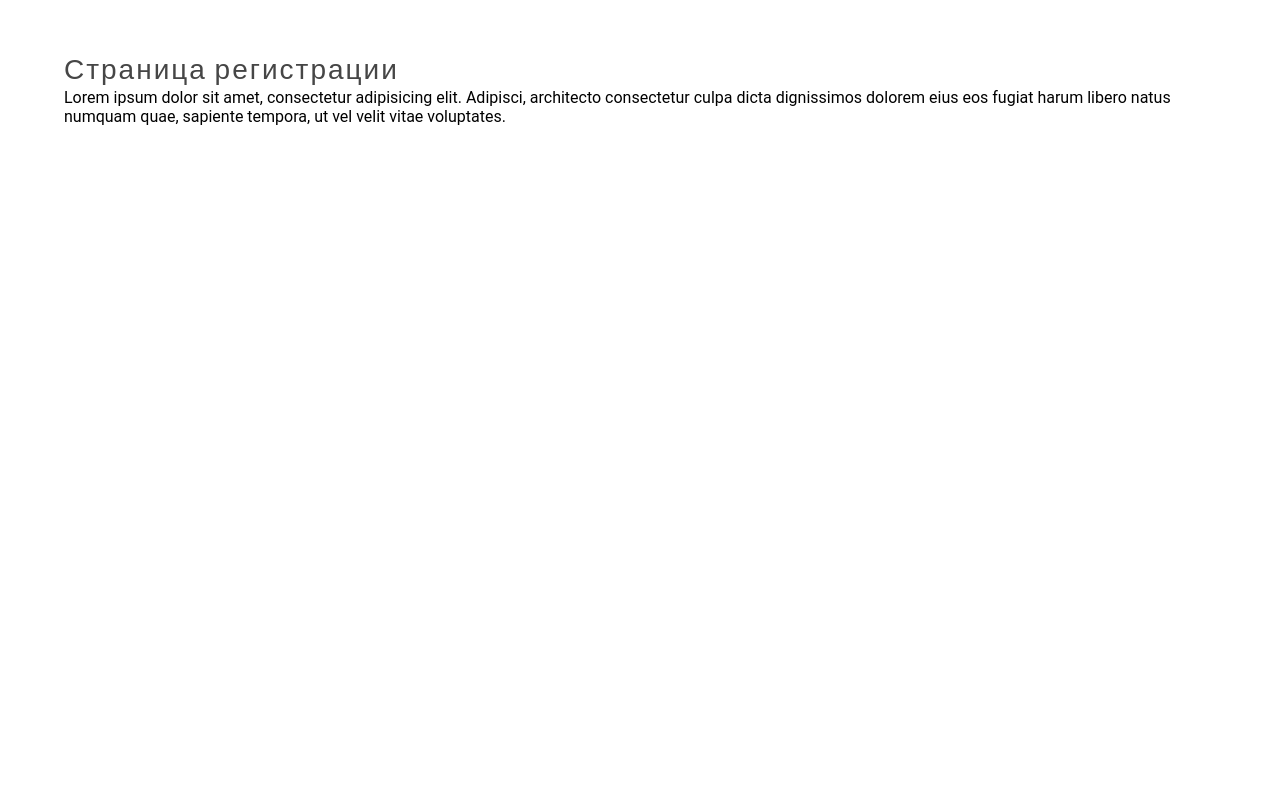
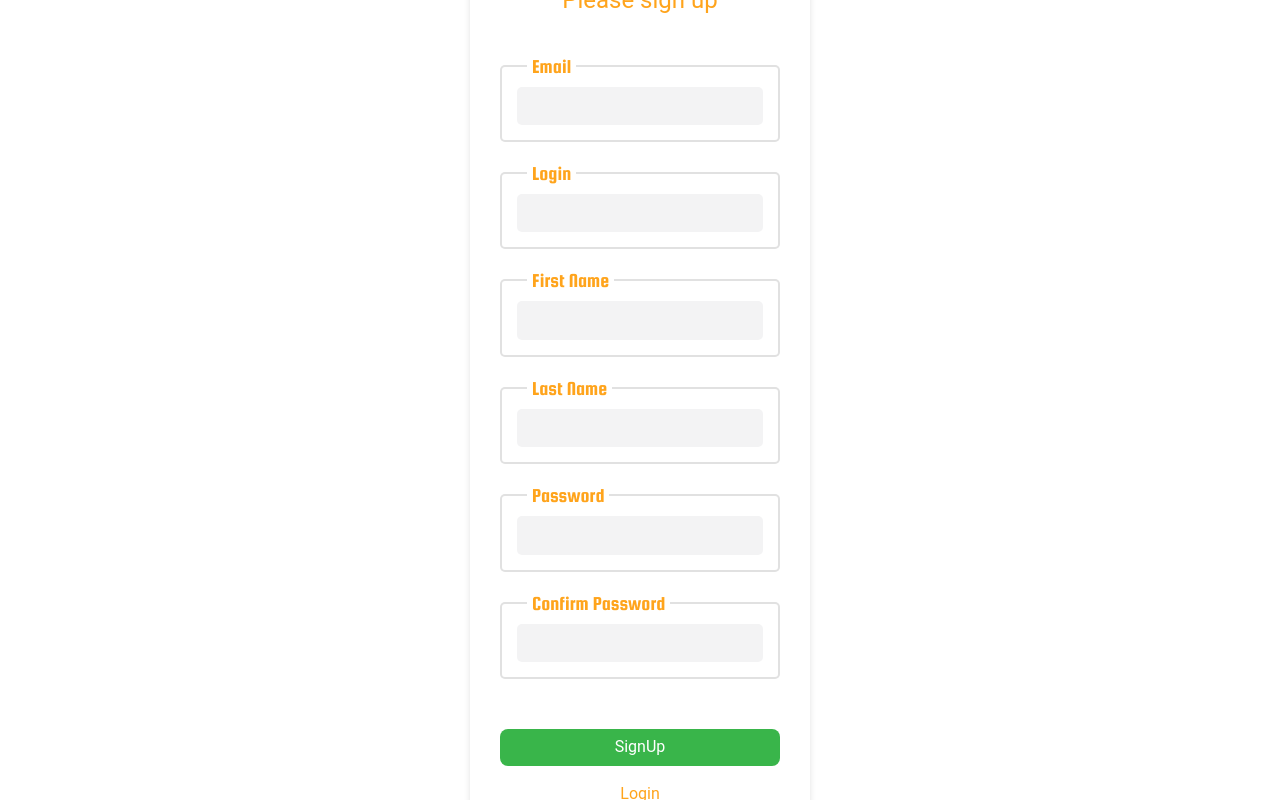
Before and after one commit to sergrage/monsters_invasion_defense_game, a React (Vite) app in the folder packages/client/: page /login in a window 1280 px wide. Both pictures are taken after a click on the button "Signup". Built offline with nearby package versions, Linux system fonts and the light colour scheme; no server answers; a web font is replaced by a local one.

Commit message:
feat: create register page, fix scss styles

```diff
--- a/packages/client/src/pages/login/style.module.scss
+++ b/packages/client/src/pages/login/style.module.scss
@@ -12,7 +12,6 @@
   justify-content: space-between;
   align-items: center;
   width: 340px;
-  height: 460px;
   padding: 30px;
   border-radius: 5px;
   box-shadow: 0px 0px 6px 0px var(--shadow-light);
@@ -28,6 +27,8 @@
   display: flex;
   flex-direction: column;
   gap: 30px;
+  padding-top: 50px;
+  padding-bottom: 50px;
 }
 
 .btns-wrapper {
--- a/packages/client/src/pages/signup/index.tsx
+++ b/packages/client/src/pages/signup/index.tsx
@@ -1,22 +1,129 @@
-import React, { FC } from "react";
+import { FC, useEffect, useState } from "react";
+import { useNavigate } from "react-router";
 
-import style from "./style.module.scss";
-import Title from "@/ui/title";
+import { routes } from "@/pages/routes";
+import { authUrl } from "@/endpoints/apiUrl";
+import useFetch from "@/hooks/useFetch";
+
+import Button from "@/ui/button";
+import Input from "@/ui/input";
+
+import style from "../login/style.module.scss";
 import Layout from "@/components/layout";
 
-const SignupPage: FC = () => {
+const LoginPage: FC = () => {
+  const navigate = useNavigate();
+  const sendRequest = useFetch();
+
+  const [formVal, setFormVal] = useState({ login: "", password: "" });
+  const [error, setError] = useState({ login: false, password: false });
+
+  // при первой отрисовке если позволяют куки то получаем данные юзера с дальнейшим редиректом
+  useEffect(() => {
+    applyData();
+  }, []);
+
+  const onClickHandler = () => {
+    navigate(routes.login);
+  };
+
+  // обновляем стэйт формы при изменении инпутов
+  const formChangeHandler = (event: React.ChangeEvent<HTMLInputElement>) => {
+    setFormVal({ ...formVal, [event.target.name]: event.target.value });
+  };
+
+  const errorHandler = (type: string, value: boolean) => {
+    setError({ ...error, [type]: value });
+  };
+
+  const onSubmitHandler = (event: React.FormEvent) => {
+    event.preventDefault();
+
+    if (!formVal.login || !formVal.password) return;
+    if (error.login || error.password) return;
+
+    sendRequest(
+      {
+        url: `${authUrl}/signin`,
+        method: "POST",
+        body: formVal,
+      },
+      applyData,
+    );
+  };
+
+  // запросить данные пользователя с дальнейшим редиректом
+  const applyData = () => {
+    sendRequest({ url: `${authUrl}/user` });
+    // navigate(routes.game) или navigate(routes.forum) ???
+  };
+
   return (
-    <Layout.Page>
-      <Title.H2 title={"Страница регистрации"} />
-
-      <p>
-        Lorem ipsum dolor sit amet, consectetur adipisicing elit. Adipisci,
-        architecto consectetur culpa dicta dignissimos dolorem eius eos fugiat
-        harum libero natus numquam quae, sapiente tempora, ut vel velit vitae
-        voluptates.
-      </p>
+    <Layout.Page className={style.wrapper}>
+      <form className={style.form} onSubmit={onSubmitHandler}>
+        <h1 className={style.title}>Please sign up</h1>
+        <div className={style["inputs-wrapper"]}>
+          <Input
+            name="email"
+            label="Email"
+            required={true}
+            onChange={formChangeHandler}
+            onError={val => errorHandler("login", val)}
+          />
+          <Input
+            name="login"
+            label="Login"
+            required={true}
+            onChange={formChangeHandler}
+            onError={val => errorHandler("login", val)}
+          />
+          <Input
+            name="firstName"
+            label="First Name"
+            required={true}
+            onChange={formChangeHandler}
+            onError={val => errorHandler("login", val)}
+          />
+          <Input
+            name="lastName"
+            label="Last Name"
+            required={true}
+            onChange={formChangeHandler}
+            onError={val => errorHandler("login", val)}
+          />
+          <Input
+            name="password"
+            label="Password"
+            type="password"
+            required={true}
+            onChange={formChangeHandler}
+            onError={val => errorHandler("password", val)}
+          />
+          <Input
+            name="confirmPassword"
+            label="Confirm Password"
+            type="password"
+            required={true}
+            onChange={formChangeHandler}
+            onError={val => errorHandler("password", val)}
+          />
+        </div>
+        <div className={style["btns-wrapper"]}>
+          <Button.Flat
+            name="SignUp"
+            type="submit"
+            positive={true}
+            disabled={error.login || error.password}
+          />
+          <Button.Flat
+            name="Login"
+            onClick={onClickHandler}
+            transparent={true}
+          />
+        </div>
+      </form>
     </Layout.Page>
   );
 };
 
-export default SignupPage;
+export default LoginPage;
```
Also changed, not shown: packages/client/vite.config.ts.timestamp-1714056871657.mjs (added, +23 -0 lines), packages/client/src/pages/signup/style.module.scss (deleted).
